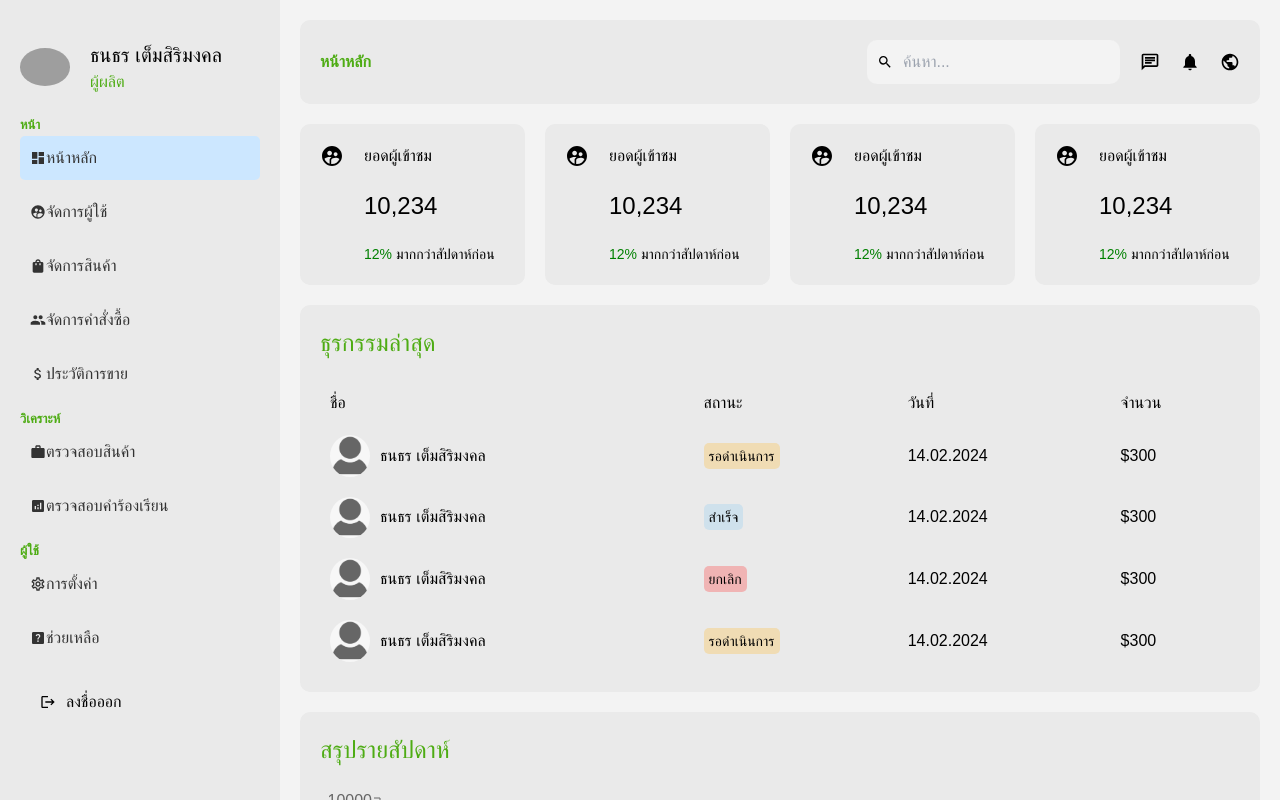
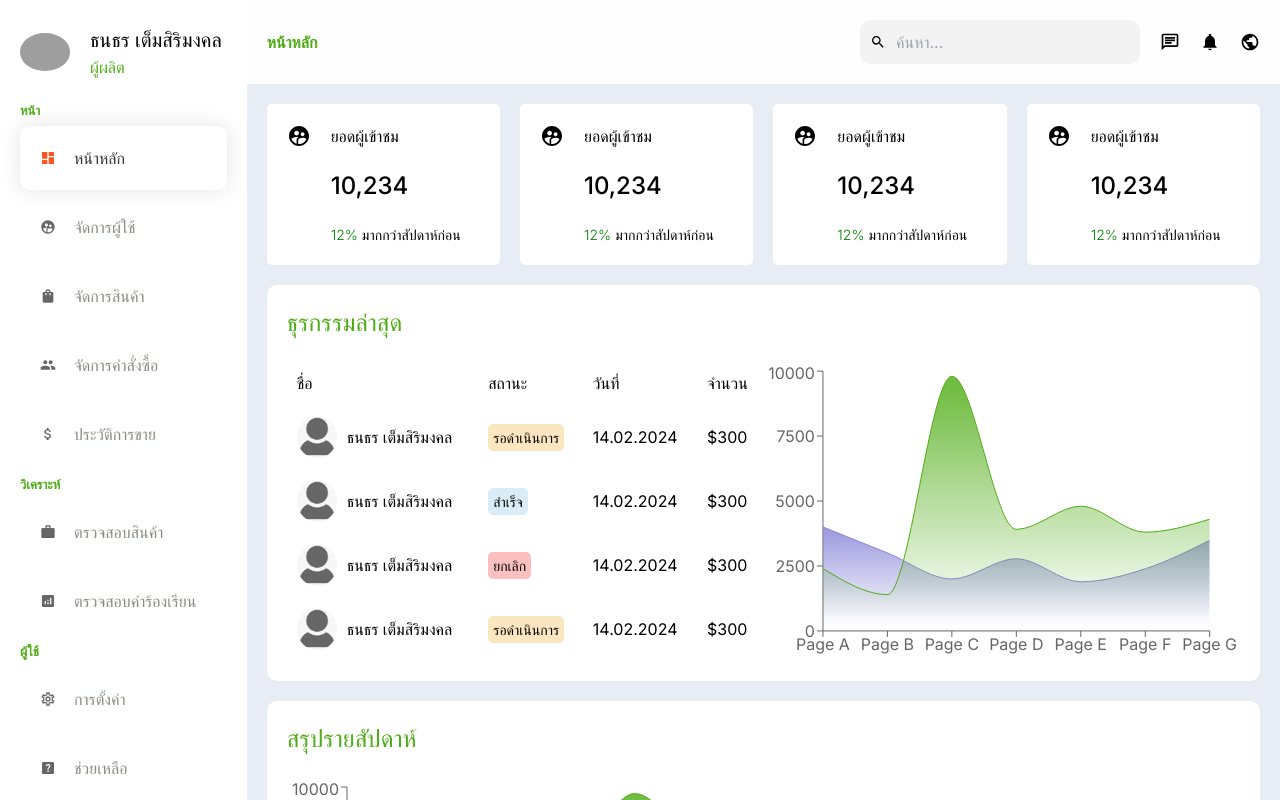
Before and after one commit to Daran-11/GI-E-Commerce, a Next.js app: page /dashboard in a window 1280 px wide. Shown: the top 800 px of the page. Built offline with nearby package versions, Linux system fonts and the light colour scheme; grey boxes are pictures that could not be loaded.

Commit message:
UI update

```diff
--- a/src/app/ui/dashboard/card/card.module.css
+++ b/src/app/ui/dashboard/card/card.module.css
@@ -1,7 +1,7 @@
 .container {
   background-color: var(--bgSoft);
   padding: 20px;
-  border-radius: 10px;
+  border-radius: 5px;
   display: flex;
   gap: 20px;
   cursor: pointer;
--- a/src/app/ui/dashboard/chart/chart.js
+++ b/src/app/ui/dashboard/chart/chart.js
@@ -1,6 +1,6 @@
 "use client"
 import styles from "./chart.module.css"
-import { AreaChart, Area, XAxis, YAxis, Tooltip, ResponsiveContainer } from 'recharts';
+import { AreaChart, Area, XAxis, YAxis, Tooltip, ResponsiveContainer, Legend, Line, LineChart } from 'recharts';
 
 const data = [
   {
@@ -73,6 +73,8 @@ const chart = () => {
           <Area type="monotone" dataKey="pv" stroke="#4EAC14" fillOpacity={1} fill="url(#colorPv)" />
         </AreaChart>
       </ResponsiveContainer>
+
+
     </div>
   )
 }
--- a/src/app/ui/dashboard/chart/chart.module.css
+++ b/src/app/ui/dashboard/chart/chart.module.css
@@ -3,6 +3,7 @@
     background-color: var(--bgSoft);
     padding: 20px;
     border-radius: 10px;
+
 }
 .title{
     font-weight: 200;
--- a/src/app/ui/dashboard/dashboard.module.css
+++ b/src/app/ui/dashboard/dashboard.module.css
@@ -9,14 +9,17 @@
 }
 
 .content {
-  flex: 4;
-  padding: 20px;
+  flex: 5;
+  padding: 0px;
+
 }
 
 .wrapper {
   display: flex;
   gap: 20px;
   margin-top: 20px;
+  padding-left: 20px;
+  padding-right: 20px;
 }
 .main {
     flex: 3;
--- a/src/app/ui/dashboard/navbar/navbar.module.css
+++ b/src/app/ui/dashboard/navbar/navbar.module.css
@@ -1,11 +1,11 @@
 .container{
 padding: 20px;
-border-radius: 10px;
+border-radius: 0px;
 background-color: var(--bgSoft);
 display: flex;
 align-items:  center;
 justify-content: space-between;
-
+background-color: #FEFEFE;
 }
 
 .title{
--- a/src/app/ui/dashboard/sidebar/menuLink/menuLink.js
+++ b/src/app/ui/dashboard/sidebar/menuLink/menuLink.js
@@ -4,16 +4,32 @@ import React from 'react';
 import Link from 'next/link';
 import styles from './menuLink.module.css';
 
+const activeColors = {
+  "หน้าหลัก": styles.activeDashboard,
+  "จัดการผู้ใช้": styles.activeUsers,
+  "จัดการสินค้า": styles.activeProducts,
+  "จัดการคำสั่งซื้อ": styles.activeOrders,
+  "ประวัติการขาย": styles.activeTransactions,
+  "ตรวจสอบสินค้า": styles.activeRevenue,
+  "ตรวจสอบคำร้องเรียน": styles.activeReports,
+  "การตั้งค่า": styles.activeSettings,
+  "ช่วยเหลือ": styles.activeHelp,
+};
+
+
 const MenuLink = ({ item, isActive }) => {
+  const activeClass = isActive ? activeColors[item.title] : '';
   return (
-    <li className={styles.menuLink}>
-      <Link href={item.path}>
-        <a className={`${styles.link} ${isActive ? styles.active : ''}`}>
-          {item.icon}
-          <span>{item.title}</span>
-        </a>
-      </Link>
-    </li>
+    <Link
+      href={item.path}
+      className={`${styles.container} ${isActive ? styles.active : ''}`}>
+      <span className={`${styles.icon} ${activeClass}`}>
+        {item.icon}
+      </span>
+      <span>{item.title}</span>
+
+    </Link>
+
   );
 };
 
--- a/src/app/ui/dashboard/sidebar/menuLink/menuLink.module.css
+++ b/src/app/ui/dashboard/sidebar/menuLink/menuLink.module.css
@@ -1,22 +1,62 @@
-.menuLink {
-    margin-bottom: 10px;
-  }
+.container {
+  display: flex;
+  padding: 20px;
+  align-items: center;
+  gap: 10px;
+  border-radius: 10px;
+  margin: 5px 0;
+  transition: background-color 0.3s, box-shadow 0.3s;
+}
 
-  .link {
-    display: flex;
-    align-items: center;
-    padding: 10px;
-    color: #333; /* Ensure the text is always black */
-    text-decoration: none;
-    border-radius: 5px;
-    transition: background-color 0.3s, color 0.3s;
-  }
+.container:hover {
+  background-color: #ffffff;
+  box-shadow: 0 0 10px 8px rgba(0, 0, 0, 0.1); /* Shadow on hover */
+}
 
-  .link:hover {
-    background-color: #e0e0e0; /* Background color on hover */
-  }
+.active {
+  background-color: #ffffff; /* Active background color */
+  color: #333; /* Active text color is black */
+  box-shadow:  0px 0px 20px 1px rgba(0, 0, 0, 0.1); /* Shadow for active item */
+}
 
-  .active {
-    background-color: #cce7ff; /* Active background color */
-    color: #333; /* Ensure active text color is black */
-  }
+.icon {
+  margin-right: 8px; /* Space between icon and text */
+  color: #666; /* Default icon color */
+}
+
+/* Active icon color styles */
+.activeDashboard {
+  color: #ff5722; /* Example color for "หน้าหลัก" */
+}
+
+.activeUsers {
+  color: #3f51b5; /* Example color for "จัดการผู้ใช้" */
+}
+
+.activeProducts {
+  color: #4caf50; /* Example color for "จัดการสินค้า" */
+}
+
+.activeOrders {
+  color: #f44336; /* Example color for "จัดการคำสั่งซื้อ" */
+}
+
+.activeTransactions {
+  color: #9c27b0; /* Example color for "ประวัติการขาย" */
+}
+
+.activeRevenue {
+  color: #009688; /* Example color for "ตรวจสอบสินค้า" */
+}
+
+.activeReports {
+  color: #e91e63; /* Example color for "ตรวจสอบคำร้องเรียน" */
+}
+
+.activeSettings {
+  color: #607d8b; /* Example color for "การตั้งค่า" */
+}
+
+.activeHelp {
+  color: #ffc107; /* Example color for "ช่วยเหลือ" */
+}
--- a/src/app/ui/dashboard/sidebar/sidebar.js
+++ b/src/app/ui/dashboard/sidebar/sidebar.js
@@ -26,7 +26,7 @@ const menuItems = [
       {
         title: "หน้าหลัก",
         path: "/dashboard",
-        icon: <MdDashboard />,
+        icon: <MdDashboard className={styles.dashboard}  />,
       },
       {
         title: "จัดการผู้ใช้",
@@ -73,7 +73,7 @@ const menuItems = [
       {
         title: "การตั้งค่า",
         path: "/dashboard/settings",
-        icon: <MdOutlineSettings />,
+        icon: <MdOutlineSettings style={{}} />,
       },
       {
         title: "ช่วยเหลือ",
--- a/src/app/ui/dashboard/sidebar/sidebar.module.css
+++ b/src/app/ui/dashboard/sidebar/sidebar.module.css
@@ -1,7 +1,6 @@
 .container{
     position: sticky;
-    top: 40px;
-
+    top: 25px;
 
 }
 
@@ -10,7 +9,6 @@
     align-items: center;
     gap: 20px;
     margin-bottom: 18px;
-
 }
 
 .userImage{
@@ -27,6 +25,7 @@ object-fit: cover;
 .username{
     font-weight: 500;
     font-size: 20px;
+
 }
 
 .userTitle{
@@ -38,9 +37,6 @@ object-fit: cover;
     color: #878d84;
 }
 
-.list li a:hover, .active{
-    color: black;
-}
 
 
 .cat{
@@ -60,10 +56,11 @@ object-fit: cover;
     border-radius: 10px;
     background: none;
     border: none;
-    color: black;
+    color: #878d84;
     width: 100%;
 }
 
 .logout:hover{
-    background-color: #75BB49;
+    background-color: #ffffff;
+  box-shadow: 0 0 10px 8px rgba(0, 0, 0, 0.1);
 }
--- a/src/app/ui/dashboard/transactions/transactions.js
+++ b/src/app/ui/dashboard/transactions/transactions.js
@@ -1,11 +1,24 @@
+'use client'
+import React from "react";
+import Image from "next/image";
+import styles from "./transactions.module.css";
+import { AreaChart, Area, XAxis, YAxis, Tooltip, ResponsiveContainer } from 'recharts';
 
-import Image from "next/image"
-import styles from "./transactions.module.css"
+const data = [
+  { name: 'Page A', uv: 4000, pv: 2400, amt: 2400 },
+  { name: 'Page B', uv: 3000, pv: 1398, amt: 2210 },
+  { name: 'Page C', uv: 2000, pv: 9800, amt: 2290 },
+  { name: 'Page D', uv: 2780, pv: 3908, amt: 2000 },
+  { name: 'Page E', uv: 1890, pv: 4800, amt: 2181 },
+  { name: 'Page F', uv: 2390, pv: 3800, amt: 2500 },
+  { name: 'Page G', uv: 3490, pv: 4300, amt: 2100 },
+];
 
-const transactions = () => {
+const Transactions = () => {
   return (
     <div className={styles.container}>
       <h2 className={styles.title}>ธุรกรรมล่าสุด</h2>
+      <div className={styles.chart}>
         <table className={styles.table}>
           <thead>
             <tr>
@@ -24,15 +37,10 @@ const transactions = () => {
                 </div>
               </td>
               <td>
-              <span className={`${styles.status} ${styles.pending}`}>รอดำเนินการ
-              </span>
+                <span className={`${styles.status} ${styles.pending}`}>รอดำเนินการ</span>
               </td>
-            <td>
-              14.02.2024
-            </td>
-            <td>
-              $300
-            </td>
+              <td>14.02.2024</td>
+              <td>$300</td>
             </tr>
             <tr>
               <td>
@@ -42,15 +50,10 @@ const transactions = () => {
                 </div>
               </td>
               <td>
-              <span className={`${styles.status} ${styles.done}`}>สำเร็จ
-              </span>
+                <span className={`${styles.status} ${styles.done}`}>สำเร็จ</span>
               </td>
-            <td>
-              14.02.2024
-            </td>
-            <td>
-              $300
-            </td>
+              <td>14.02.2024</td>
+              <td>$300</td>
             </tr>
             <tr>
               <td>
@@ -60,15 +63,10 @@ const transactions = () => {
                 </div>
               </td>
               <td>
-              <span className={`${styles.status} ${styles.cancelled}`}>ยกเลิก
-              </span>
+                <span className={`${styles.status} ${styles.cancelled}`}>ยกเลิก</span>
               </td>
-            <td>
-              14.02.2024
-            </td>
-            <td>
-              $300
-            </td>
+              <td>14.02.2024</td>
+              <td>$300</td>
             </tr>
             <tr>
               <td>
@@ -78,21 +76,35 @@ const transactions = () => {
                 </div>
               </td>
               <td>
-              <span className={`${styles.status} ${styles.pending}`}>รอดำเนินการ
-              </span>
+                <span className={`${styles.status} ${styles.pending}`}>รอดำเนินการ</span>
               </td>
-            <td>
-              14.02.2024
-            </td>
-            <td>
-              $300
-            </td>
+              <td>14.02.2024</td>
+              <td>$300</td>
             </tr>
-
           </tbody>
         </table>
+        <ResponsiveContainer width="100%" height={300}>
+          <AreaChart data={data} margin={{ top: 10, right: 30, left: 0, bottom: 0 }}>
+            <defs>
+              <linearGradient id="colorUv" x1="0" y1="0" x2="0" y2="1">
+                <stop offset="5%" stopColor="#8884d8" stopOpacity={0.8} />
+                <stop offset="95%" stopColor="#8884d8" stopOpacity={0} />
+              </linearGradient>
+              <linearGradient id="colorPv" x1="0" y1="0" x2="0" y2="1">
+                <stop offset="5%" stopColor="#4EAC14" stopOpacity={0.8} />
+                <stop offset="95%" stopColor="#4EAC14" stopOpacity={0} />
+              </linearGradient>
+            </defs>
+            <XAxis dataKey="name" />
+            <YAxis />
+            <Tooltip contentStyle={{ background: "#151c2c", border: "none" }} />
+            <Area type="monotone" dataKey="uv" stroke="#8884d8" fillOpacity={1} fill="url(#colorUv)" />
+            <Area type="monotone" dataKey="pv" stroke="#4EAC14" fillOpacity={1} fill="url(#colorPv)" />
+          </AreaChart>
+        </ResponsiveContainer>
       </div>
-  )
+    </div>
+  );
 }
 
-export default transactions
+export default Transactions;
--- a/src/app/ui/dashboard/transactions/transactions.module.css
+++ b/src/app/ui/dashboard/transactions/transactions.module.css
@@ -2,6 +2,7 @@
   background-color: var(--bgSoft);
   padding: 20px;
   border-radius: 10px;
+
 }
 
 .title {
@@ -50,3 +51,7 @@
 .cancelled {
     background-color: #f7737375;
 }
+
+.chart{
+  display: flex;
+}
--- a/src/app/ui/globals.css
+++ b/src/app/ui/globals.css
@@ -3,8 +3,8 @@
 @tailwind utilities;
 
 :root{
-    --bg: #F3F3F3;
-     --bgSoft: #eaeaea;
+    --bg: #E8EDF5;
+     --bgSoft: white;
     --text: black;
     --textSoft: #4EAC14;
 
@@ -15,7 +15,7 @@
     margin: 0;
     padding: 0;
     box-sizing: border-box;
-    font-family: "Prompt", sans-serif;
+
 }
 
 body{
```
Lines whose indentation alone changed are shown as unchanged.
